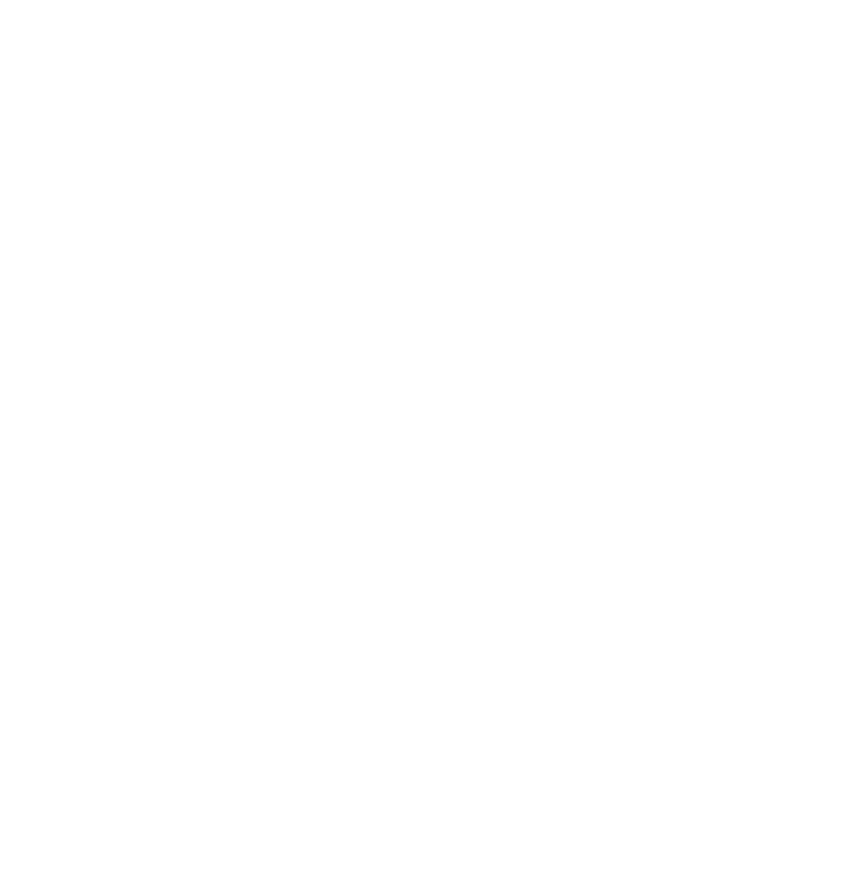
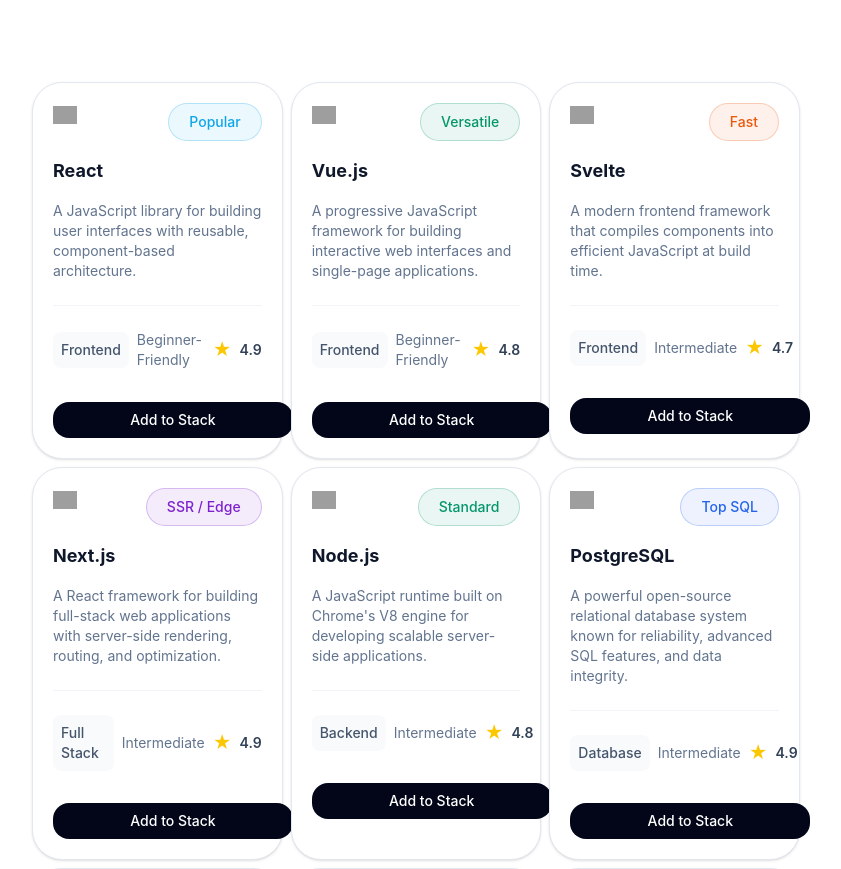
Before and after one commit to shahidul91325/Assignment-5, a React (Vite) app: page / in a window 1280 px wide. Shown: the part 505-1374 px from the top of the page, without its empty margins (88-929 px from the left). Before the commit the page ends 800 px from the top, so only its background shows below. Built offline with nearby package versions, Linux system fonts and the light colour scheme; grey boxes are pictures that could not be loaded.

Commit message:
Main-Section-Card-Design-Created

```diff
--- a/public/Skill-Data.json
+++ b/public/Skill-Data.json
@@ -7,7 +7,8 @@
     "icon": "https://icon.icepanel.io/Technology/svg/React.svg",
     "rating": 4.9,
     "difficulty": "Beginner-Friendly",
-    "badge": "Popular"
+    "badge": "Popular",
+    "badgeColor": "#0EA5E9"
   },
   {
     "id": "vue",
@@ -17,7 +18,8 @@
     "icon": "https://icon.icepanel.io/Technology/svg/Vue.js.svg",
     "rating": 4.8,
     "difficulty": "Beginner-Friendly",
-    "badge": "Versatile"
+    "badge": "Versatile",
+    "badgeColor": "#059669"
   },
   {
     "id": "svelte",
@@ -27,7 +29,8 @@
     "icon": "https://icon.icepanel.io/Technology/svg/Svelte.svg",
     "rating": 4.7,
     "difficulty": "Intermediate",
-    "badge": "Fast"
+    "badge": "Fast",
+    "badgeColor": "#EA580C"
   },
   {
     "id": "nextjs",
@@ -37,7 +40,8 @@
     "icon": "https://icon.icepanel.io/Technology/svg/Next.js.svg",
     "rating": 4.9,
     "difficulty": "Intermediate",
-    "badge": "SSR / Edge"
+    "badge": "SSR / Edge",
+    "badgeColor": "#7E22CE"
   },
   {
     "id": "nodejs",
@@ -47,7 +51,8 @@
     "icon": "https://icon.icepanel.io/Technology/svg/Node.js.svg",
     "rating": 4.8,
     "difficulty": "Intermediate",
-    "badge": "Standard"
+    "badge": "Standard",
+    "badgeColor": "#059669"
   },
   {
     "id": "postgresql",
@@ -57,7 +62,8 @@
     "icon": "https://icon.icepanel.io/Technology/svg/PostgresSQL.svg",
     "rating": 4.9,
     "difficulty": "Intermediate",
-    "badge": "Top SQL"
+    "badge": "Top SQL",
+    "badgeColor": "#2563EB"
   },
   {
     "id": "redis",
@@ -67,7 +73,8 @@
     "icon": "https://icon.icepanel.io/Technology/svg/Redis.svg",
     "rating": 4.7,
     "difficulty": "Intermediate",
-    "badge": "Cache"
+    "badge": "Cache",
+    "badgeColor": "#DC2626"
   },
   {
     "id": "javascript",
@@ -77,7 +84,8 @@
     "icon": "https://icon.icepanel.io/Technology/svg/JavaScript.svg",
     "rating": 4.9,
     "difficulty": "Beginner-Friendly",
-    "badge": "Ubiquitous"
+    "badge": "Ubiquitous",
+    "badgeColor": "#D97706"
   },
   {
     "id": "typescript",
@@ -87,7 +95,8 @@
     "icon": "https://icon.icepanel.io/Technology/svg/TypeScript.svg",
     "rating": 4.9,
     "difficulty": "Intermediate",
-    "badge": "Essential"
+    "badge": "Essential",
+    "badgeColor": "#0284C7"
   },
   {
     "id": "java",
@@ -97,7 +106,8 @@
     "icon": "https://icon.icepanel.io/Technology/svg/Java.svg",
     "rating": 4.7,
     "difficulty": "Intermediate",
-    "badge": "Robust"
+    "badge": "Robust",
+    "badgeColor": "#0284C7"
   },
   {
     "id": "tailwindcss",
@@ -107,7 +117,8 @@
     "icon": "https://icon.icepanel.io/Technology/svg/Tailwind-CSS.svg",
     "rating": 4.8,
     "difficulty": "Beginner-Friendly",
-    "badge": "Modern"
+    "badge": "Modern",
+    "badgeColor": "#0891B2"
   },
   {
     "id": "docker",
@@ -117,6 +128,7 @@
     "icon": "https://icon.icepanel.io/Technology/svg/Docker.svg",
     "rating": 4.8,
     "difficulty": "Intermediate",
-    "badge": "Containers"
+    "badge": "Containers",
+    "badgeColor": "#0284C7"
   }
 ]
--- a/src/App.tsx
+++ b/src/App.tsx
@@ -1,13 +1,24 @@
+import { Suspense } from "react";
 import Hero from "./Components/Hero"
+import Main from "./Components/Main";
 import Nav from "./Components/Nav"
+import type { ISkill } from "./Types/Skill-Data";
 
+const SkillDataFetch = async():Promise<ISkill[]> => {
+  const res = await fetch('../public/Skill-Data.json');
+  const data = res.json();
+  return data
+}
 
 function App() {
-
+  const SkillDataPromise = SkillDataFetch();
   return (
     <>
       <Nav></Nav>
       <Hero></Hero>
+      <Suspense fallback={<h1>Loading...</h1>}>
+          <Main  SkillDataPromise={SkillDataPromise}></Main>
+      </Suspense>
     </>
   )
 }
--- a/src/Components/Hero.tsx
+++ b/src/Components/Hero.tsx
@@ -7,12 +7,12 @@
       <div className='md:flex lg:flex lg:flex-row lg:justify-between lg:items-center lg:text-left lg:mx-30 lg:my-10 flex flex-col text-center mx-5 my-15 '>
         <div>
           <h1 className='font-bold lg:text-6xl text-3xl '>Build Your Ideal</h1>
-          <h1 className='font-bold lg:text-6xl text-3xl bg-gradient-to-r from-[#e4400e] from-20%- via-[#F04145] via-30% to-[#4d0bc0] to-70% bg-clip-text text-transparent mb-8'>Development Stack</h1>
+          <h1 className='font-bold lg:text-6xl text-3xl bg-linear-to-r from-[#e4400e] from-20%- via-[#F04145] via-30% to-[#4d0bc0] to-70% bg-clip-text text-transparent mb-8'>Development Stack</h1>
           <p className='lg:w-[85%] text-[#475569] lg:text-lg text-sm mb-20'>
             Explore frontend, backend, database, and tooling options,<br />compare them side by side, and put together the
             stack that fits your next project.
           </p>
-          <button className=' bg-gradient-to-r from-[#F97316] - to-[#EC4899] px-3 py-3 text-white font-semibold rounded-xl lg:mr-8 mr-3'>Explore Technologies</button>
+          <button className=' bg-linear-to-r from-[#F97316] - to-[#EC4899] px-3 py-3 text-white font-semibold rounded-xl lg:mr-8 mr-3'>Explore Technologies</button>
           <button className='border border-gray-300 lg:px-15 lg:py-3 rounded-xl text-gray-700 lg:text-sm px-12 py-3'>Learn More</button>
         </div>
         <div>
--- /dev/null
+++ b/src/Components/Main.tsx
@@ -0,0 +1,15 @@
+import React, { use } from 'react';
+import type { ISkill } from '../Types/Skill-Data';
+import SkillCard from './SkillCard';
+export interface PromiseProops {
+    SkillDataPromise:Promise<ISkill[]>
+}
+const Main = ({SkillDataPromise}:PromiseProops) => {
+    const data = use(SkillDataPromise);
+    // console.log(data)
+    return (
+        <SkillCard SkillData={data}></SkillCard>
+    );
+};
+
+export default Main;
--- a/src/Components/Nav.tsx
+++ b/src/Components/Nav.tsx
@@ -23,7 +23,7 @@
                 </div>
                 <div className='md:flex md:justify-center md:items-center lg:flex lg:justify-center lg:items-center flex justify-center items-center'>
                     <p className=' lg:text-sm text-[10px] text-[#475569]'>Sign In</p>
-                    <button className='bg-[#DB2777] rounded-3xl lg:py-2 lg:px-4 text-amber-50 lg:ml-4 md:ml-2 font-semibold px-2.5 py-1 ml-1 md:text-sm lg:text-sm text-[10px] ml-3'>Sign Up</button>
+                    <button className='bg-[#DB2777] rounded-3xl lg:py-2 lg:px-4 text-amber-50 lg:ml-4 md:ml-2 font-semibold px-2.5 py-1 md:text-sm lg:text-sm text-[10px] ml-3'>Sign Up</button>
                 </div>
             </div>
         </div>
--- /dev/null
+++ b/src/Components/SkillCard.tsx
@@ -0,0 +1,74 @@
+import React from 'react';
+import type { ISkill } from '../Types/Skill-Data';
+
+interface SkillProops {
+  SkillData: ISkill[];
+}
+
+const SkillCard = ({ SkillData }: SkillProops) => {
+  // console.log(SkillData)
+  return (
+    <div>
+      <div className="grid grid-cols-1 gap-2 md:grid-cols-2 lg:grid-cols-3 w-[60%] ml-30">
+        {SkillData.map((skill) => (
+          <div key={skill.id} className="w-full rounded-[30px] border border-slate-200 bg-white p-5 shadow-sm">
+            {/* Top Section */}
+            <div className="flex items-start justify-between">
+              {/* Icon */}
+              <img src={skill.icon} alt={skill.name} className="h-6 w-6 object-contain" />
+
+              {/* Badge */}
+              <span
+                className="rounded-full border border-emerald-200 bg-emerald-50 px-5 py-2 text-sm font-medium "
+                style={{
+                  backgroundColor: `${skill.badgeColor}15`,
+                  borderColor: `${skill.badgeColor}40`,
+                  color: skill.badgeColor,
+                }}
+              >
+                {skill.badge}
+              </span>
+            </div>
+
+            {/* Skill Name */}
+            <h2 className="mt-4 text-lg font-bold text-slate-900">{skill.name}</h2>
+
+            {/* Description */}
+            <p className="mt-4 text-sm leading-5 text-slate-500">{skill.description}</p>
+
+            {/* Divider */}
+            <div className="my-6 border-t border-slate-100"></div>
+
+            {/* Information */}
+            <div className="flex items-center justify-between gap-2">
+              {/* Category */}
+              <span className="rounded-lg bg-slate-50 px-2 py-2 text-sm font-medium text-slate-600">
+                {skill.category}
+              </span>
+
+              {/* Difficulty */}
+              <span className="text-sm text-slate-500">{skill.difficulty}</span>
+
+              {/* Rating */}
+              <span className="flex items-center gap-2 text-sm font-semibold text-slate-700">
+                <span className="text-lg text-yellow-400">★</span>
+                {skill.rating}
+              </span>
+            </div>
+
+            {/* Button */}
+            <button
+              type="button"
+              className="mt-8 w-60 rounded-2xl bg-slate-950 py-2 text-sm font-medium text-white transition hover:bg-slate-800"
+            >
+              Add to Stack
+            </button>
+          </div>
+        ))}
+      </div>
+      ;
+    </div>
+  );
+};
+
+export default SkillCard;
--- a/src/Types/Skill-Data.ts
+++ b/src/Types/Skill-Data.ts
@@ -1,4 +1,4 @@
-export interface Skill {
+export interface ISkill {
   id: string;
   name: string;
   category: 'Frontend' | 'Backend' | 'Database' | 'Programming' | 'Full Stack' | 'DevOps';
@@ -7,4 +7,5 @@
   rating: number;
   difficulty: 'Beginner-Friendly' | 'Intermediate' | 'Advanced';
   badge: string;
+  badgeColor: string;
 }
```
